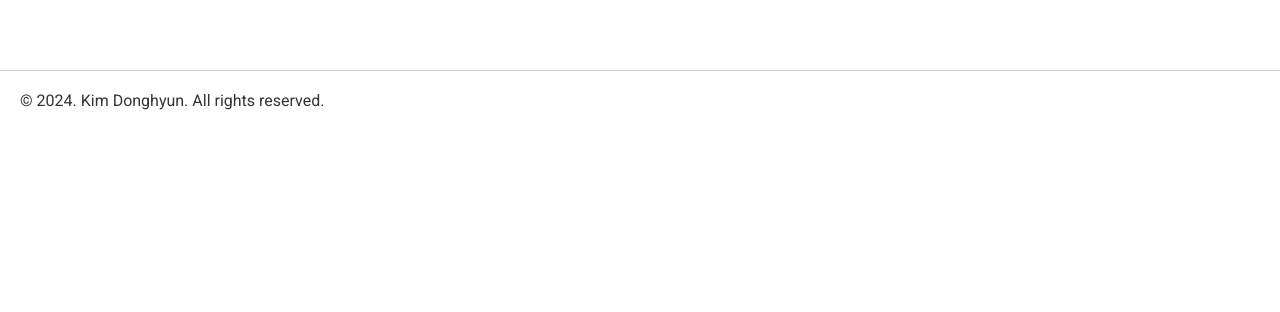
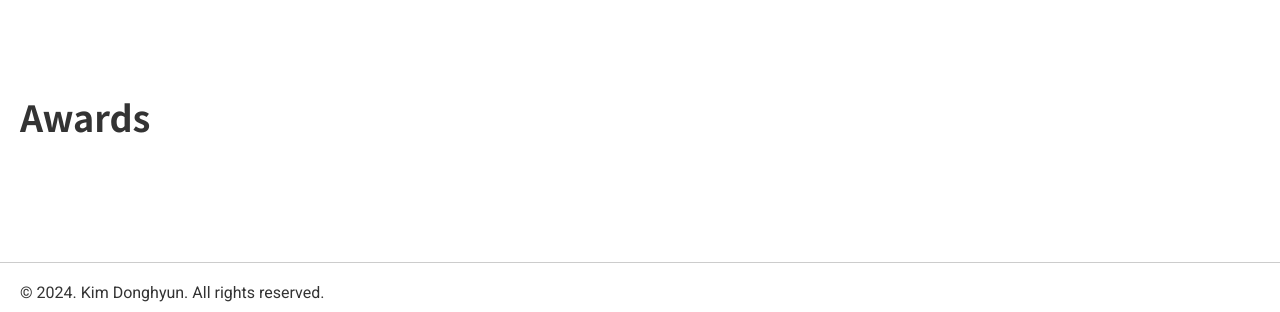
Before and after one commit to colorlessdia/portfolio, a React (Create React App) app: page / in a window 1280 px wide. Shown: the part 3053-3365 px from the top of the page. Before the commit the page ends 3183 px from the top, so only its background shows below. Built offline with nearby package versions, Linux system fonts and the light colour scheme.

Commit message:
create awardsection

```diff
--- /dev/null
+++ b/src/components/MainPage/AwardSection/AwardSection.module.css
@@ -0,0 +1,15 @@
+.section {
+  display: flex;
+  justify-content: center;
+  padding-bottom: var(--section-bottom);
+}
+
+.section_inner {
+  width: 144rem;
+  padding: 2rem;
+}
+
+.section_title {
+  padding-bottom: var(--title-h2-bottom);
+  font-size: var(--title-h2-size);
+}
--- /dev/null
+++ b/src/components/MainPage/AwardSection/AwardSection.tsx
@@ -0,0 +1,13 @@
+import styles from './AwardSection.module.css';
+
+const AwardSection = () => {
+  return (
+    <section className={styles.section}>
+      <div className={styles.section_inner}>
+        <h2 className={styles.section_title}>Awards</h2>
+      </div>
+    </section>
+  );
+};
+
+export default AwardSection;
--- a/src/pages/MainPage/MainPage.tsx
+++ b/src/pages/MainPage/MainPage.tsx
@@ -1,6 +1,7 @@
 import IntroSection from '../../components/MainPage/IntroSection/IntroSection';
 import SkillSection from '../../components/MainPage/SkillSection/SkillSection';
 import ProjectSection from '../../components/MainPage/ProjectSection/ProjectSection';
+import AwardSection from '../../components/MainPage/AwardSection/AwardSection';
 
 const MainPage = () => {
   return (
@@ -8,6 +9,7 @@ const MainPage = () => {
       <IntroSection />
       <SkillSection />
       <ProjectSection />
+      <AwardSection />
     </main>
   );
 };
```
Also changed, not shown: public/media/images/ddang_ddang_video_thumbnail.png (added), public/media/images/eyes_on_video_thumbnail.png (added).
